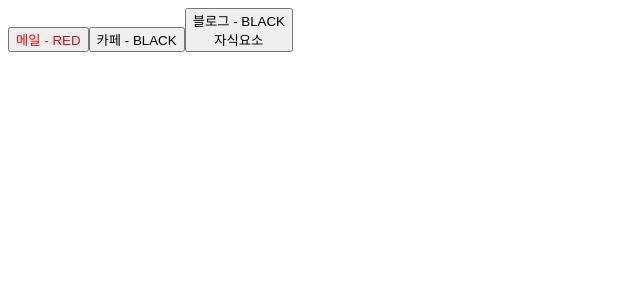
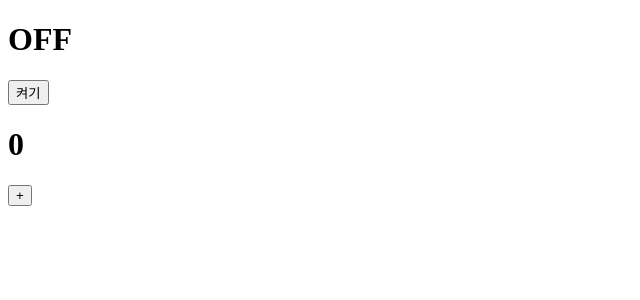
Before and after one commit to seongwoo83/stu-react, a React (Vite) app: page / in a window 1280 px wide. Shown: the top 300 px of the page, without its empty margins (0-640 px from the left). Built offline with nearby package versions, Linux system fonts and the light colour scheme.

Commit message:
state변경

```diff
--- a/src/App.tsx
+++ b/src/App.tsx
@@ -1,17 +1,19 @@
+import { useState } from "react"
 import "./App.css"
-import Header from "./components/Header"
-import Main from './components/Main';
-import Footer from "./components/Footer"
-import Button from "./components/Button";
 
 function App() {
+  const [count, setCount] = useState<number>(0);
+  const [light, setLight] = useState<string>("OFF");
   return (
     <>
-      <Button text={"메일"} color={"red"}/>
-      <Button text={"카페"}/>
-      <Button text={"블로그"}>
-        <div>자식요소</div>
-      </Button>
+    <div>
+      <h1>{light}</h1>
+      <button onClick={()=>{
+        setLight(light === "OFF" ? "ON" : "OFF")
+      }}>{light === "OFF" ? "켜기" : "끄기"}</button>
+    </div>
+    <h1>{count}</h1>
+    <button onClick={()=>setCount(count+1)}>+</button>
     </>
   )
 }
--- a/src/components/Button.tsx
+++ b/src/components/Button.tsx
@@ -6,8 +6,12 @@ interface Props{
 }
 export default function Button({text, color="black", children}:Props):ReactElement{
 
+    const onClickButton:()=>void = ()=>{
+            console.log(text);
+    }
+
     return(
-        <button style={{color: color}}>
+        <button style={{color: color}} onClick={onClickButton}>
         {text} - {color.toUpperCase()}
         {children}
         </button>
```
